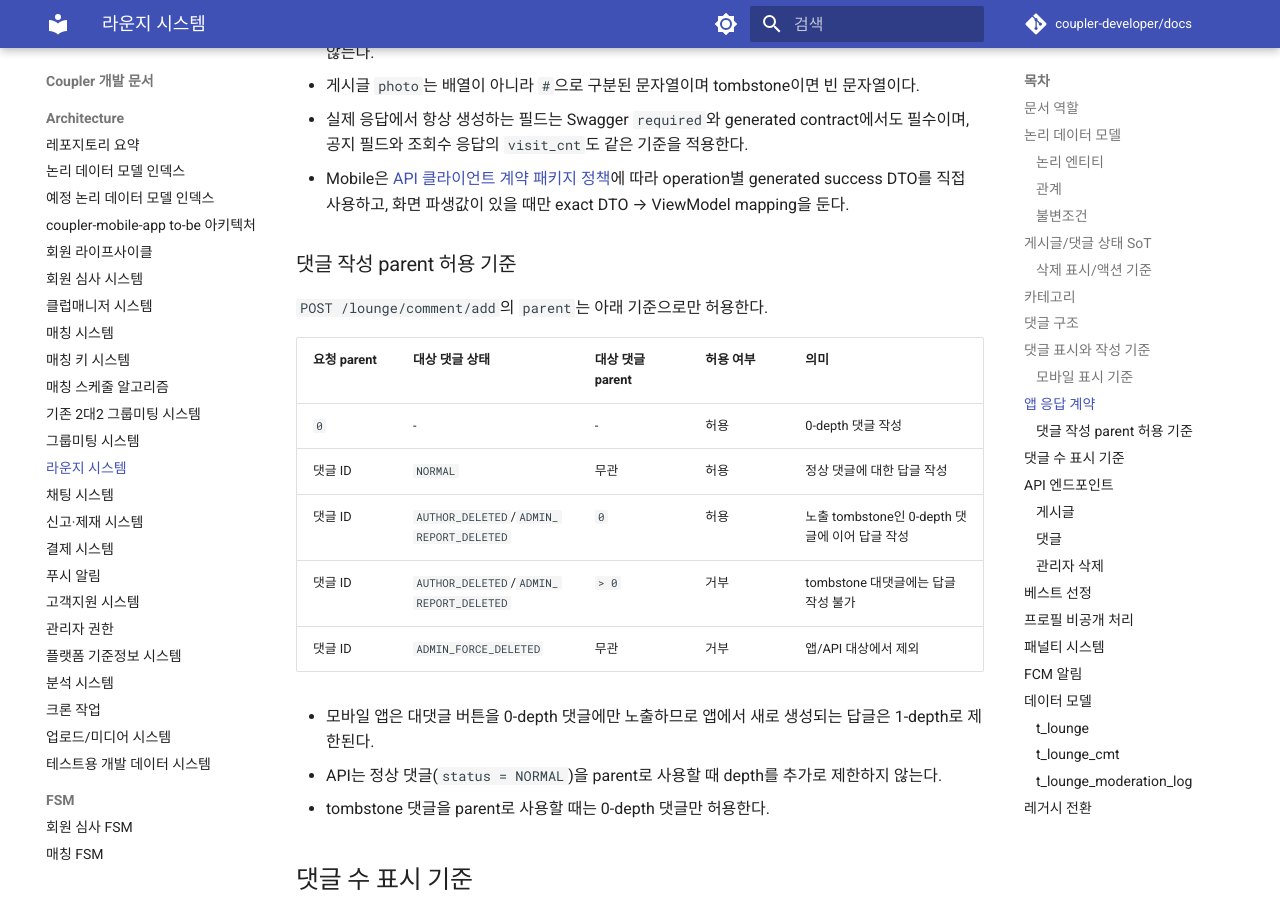
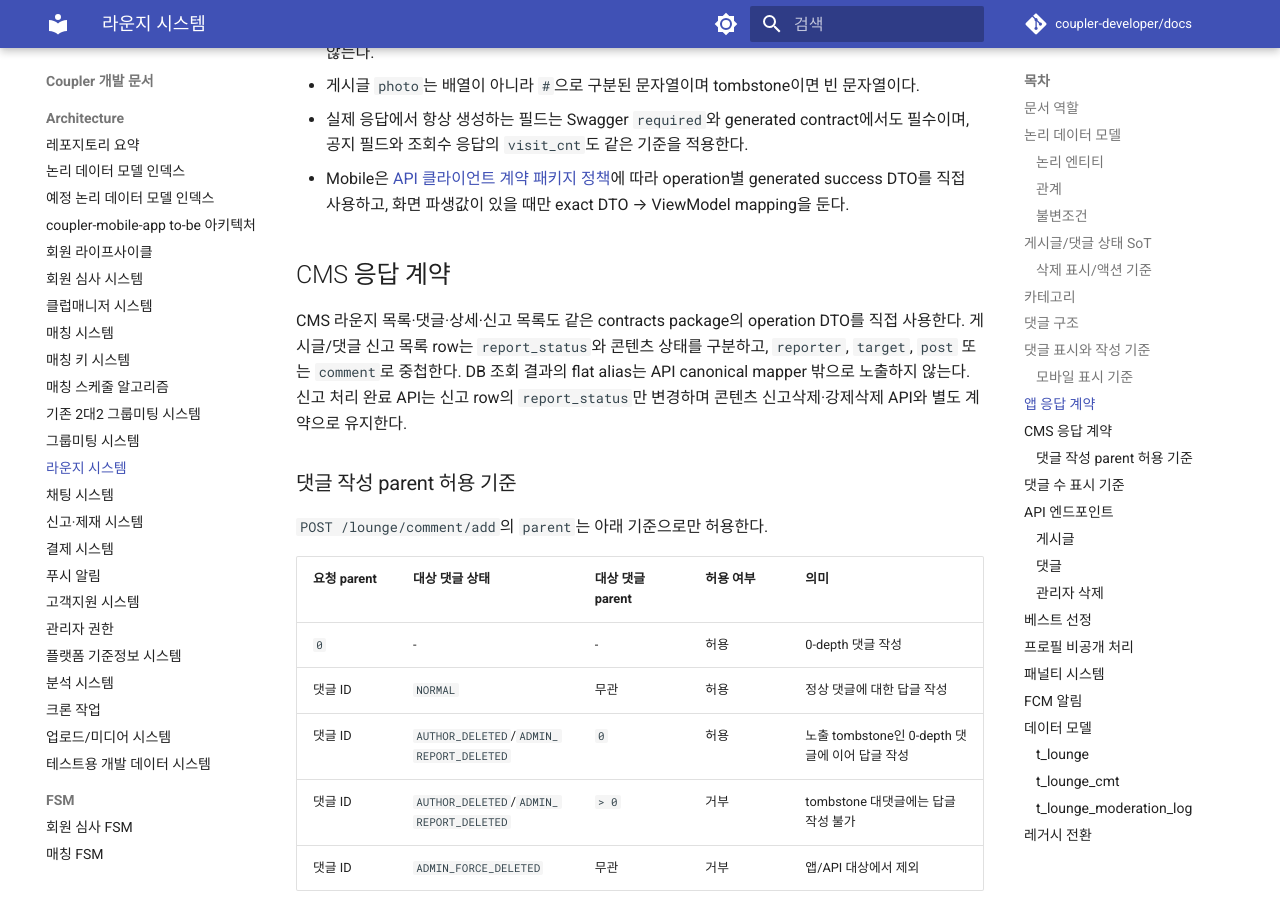
Before and after one commit to coupler-developer/docs, an MkDocs documentation site: the page built from content/architecture/lounge-system.md, in a window 1280 px wide and 900 px high, scrolled down 6536 px. Built offline with MkDocs 1.6.1 and Material for MkDocs 9.7.7, drawn with Linux system fonts in a browser that asks for light colours; comment, search, counter and statistics services are not loaded.

Commit message:
docs: CMS 신고 DTO 경계 확정
Reason:
- CMS 신고 목록과 처리 완료가 콘텐츠 삭제 상태와 섞이지 않도록 public 계약 경계를 명시해야 함

Changes:
- CMS 목록·상세·신고 목록의 generated operation DTO 직접 소비 원칙 추가
- 신고 row의 reporter, target, post/comment 중첩 구조와 report_status 분리 기록
- 신고 처리 완료는 콘텐츠 신고삭제·강제삭제와 별도 계약임을 명시

How:
- 라운지 아키텍처의 기존 응답 계약 절 안에서 DB flat alias와 public DTO 책임을 구분

Tests:
- yarn validate:docs 통과

```diff
--- a/content/architecture/lounge-system.md
+++ b/content/architecture/lounge-system.md
@@ -164,6 +164,14 @@ type CommentParentRef =
 - 실제 응답에서 항상 생성하는 필드는 Swagger `required`와 generated contract에서도 필수이며, 공지 필드와 조회수 응답의 `visit_cnt`도 같은 기준을 적용한다.
 - Mobile은 [API 클라이언트 계약 패키지 정책](../policy/api-client-contract-package-policy.md)에 따라 operation별 generated success DTO를 직접 사용하고, 화면 파생값이 있을 때만 exact DTO → ViewModel mapping을 둔다.
 
+## CMS 응답 계약
+
+CMS 라운지 목록·댓글·상세·신고 목록도 같은 contracts package의 operation DTO를 직접 사용한다.
+게시글/댓글 신고 목록 row는 `report_status`와 콘텐츠 상태를 구분하고, `reporter`, `target`,
+`post` 또는 `comment`로 중첩한다. DB 조회 결과의 flat alias는 API canonical mapper 밖으로
+노출하지 않는다. 신고 처리 완료 API는 신고 row의 `report_status`만 변경하며 콘텐츠
+신고삭제·강제삭제 API와 별도 계약으로 유지한다.
+
 ### 댓글 작성 parent 허용 기준
 
 `POST /lounge/comment/add`의 `parent`는 아래 기준으로만 허용한다.
```
